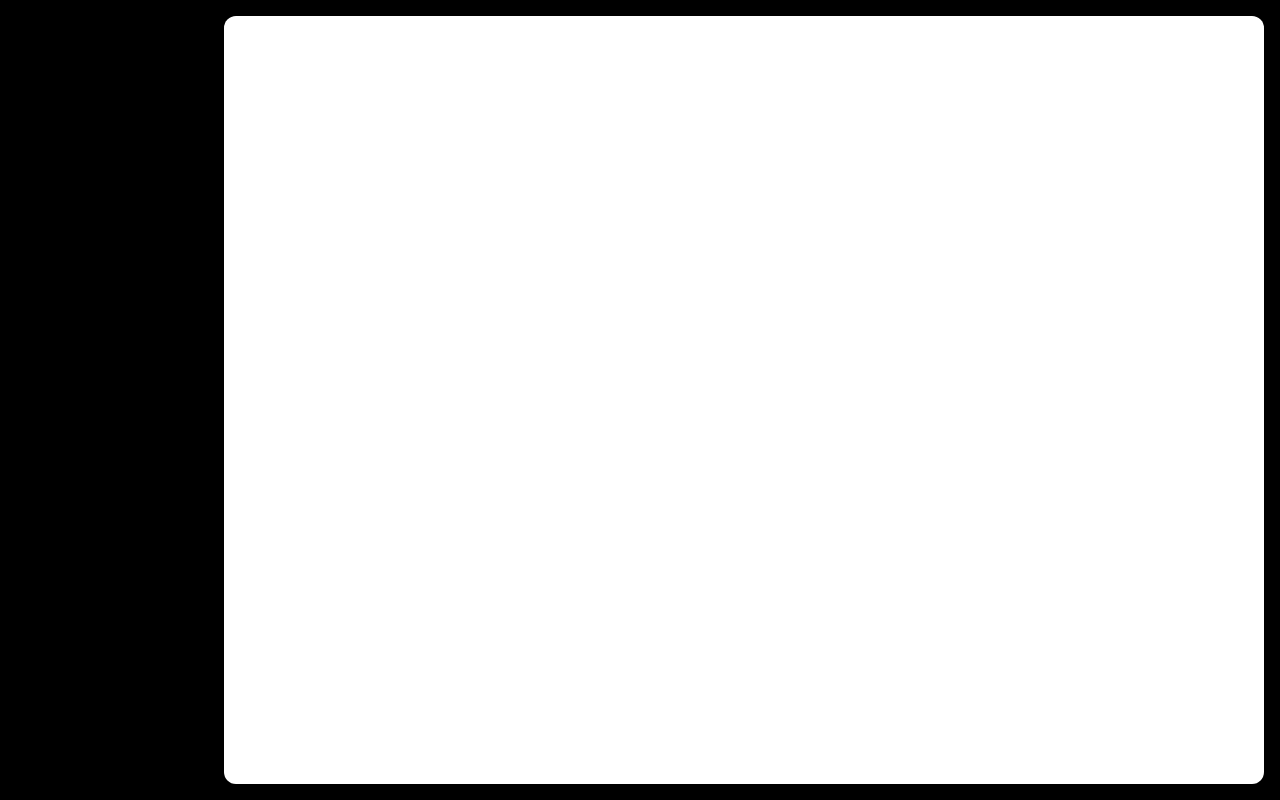
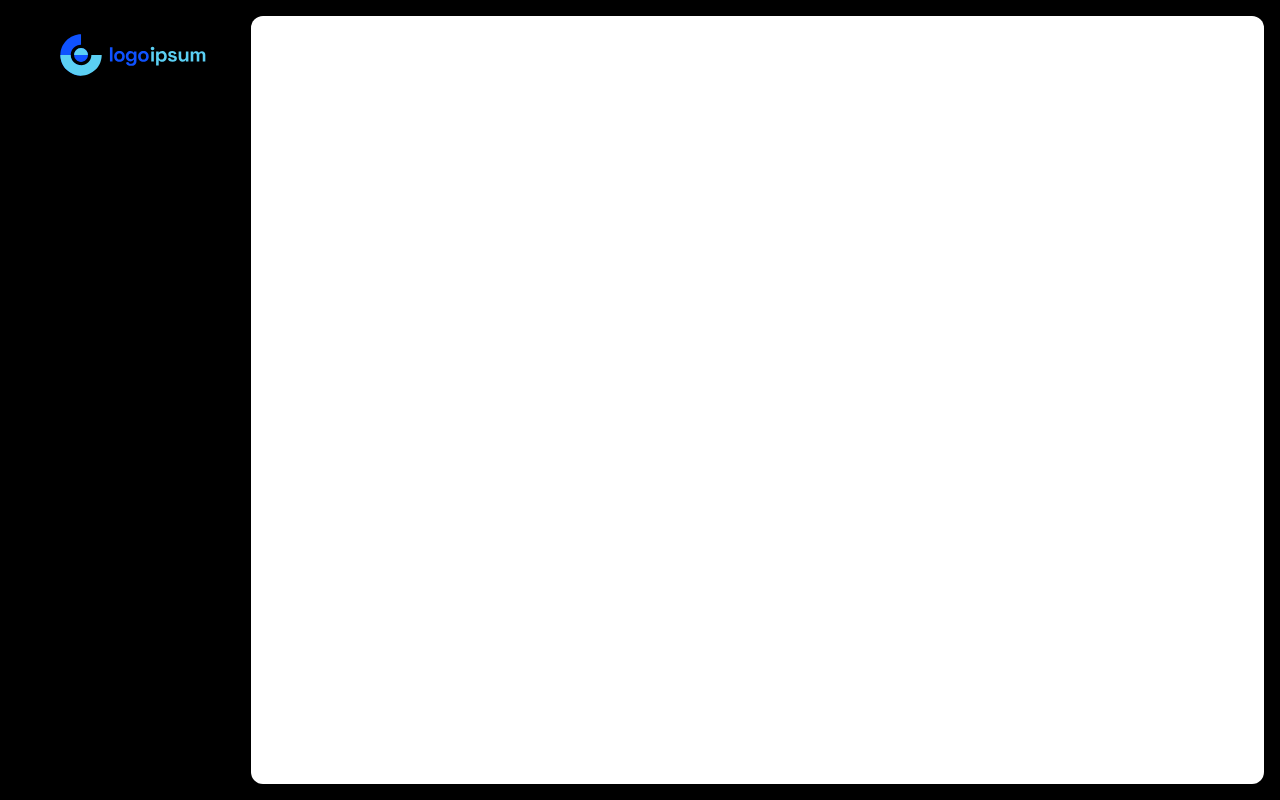
Before and after one commit to Zenesteria/Medically, a Next.js app: page / in a window 1280 px wide. Built offline with nearby package versions, Linux system fonts and the light colour scheme.

Commit message:
Logo Added

```diff
--- a/app/(root)/_components/Sidebar.tsx
+++ b/app/(root)/_components/Sidebar.tsx
@@ -1,4 +1,6 @@
 import React from 'react'
+import Logo from '@/public/Logo.svg'
+import Image from 'next/image'
 
 interface SidebarProps{
 
@@ -6,8 +8,12 @@ interface SidebarProps{
 
 export default function Sidebar({}:SidebarProps) {
   return (
-    <div className='flex-[0.2] min-w-[150px]'>
-
+    <div className='sm:flex-[0.2] hidden h-full justify-center items-start p-4 sm:flex min-w-[150px]'>
+        <Image
+            src={Logo}
+            width={150}
+            alt=''
+        />
     </div>
   )
 }
```
Also changed, not shown: public/Logo.svg (added).
